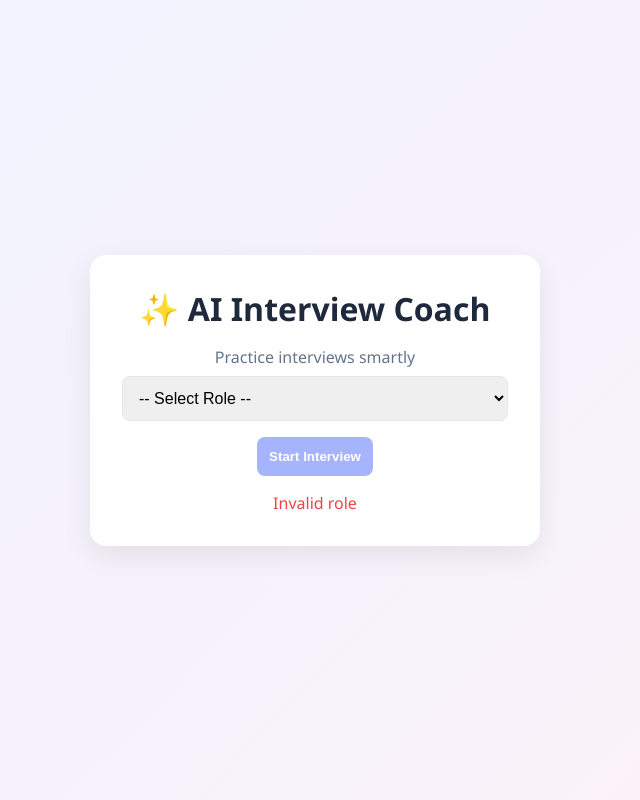
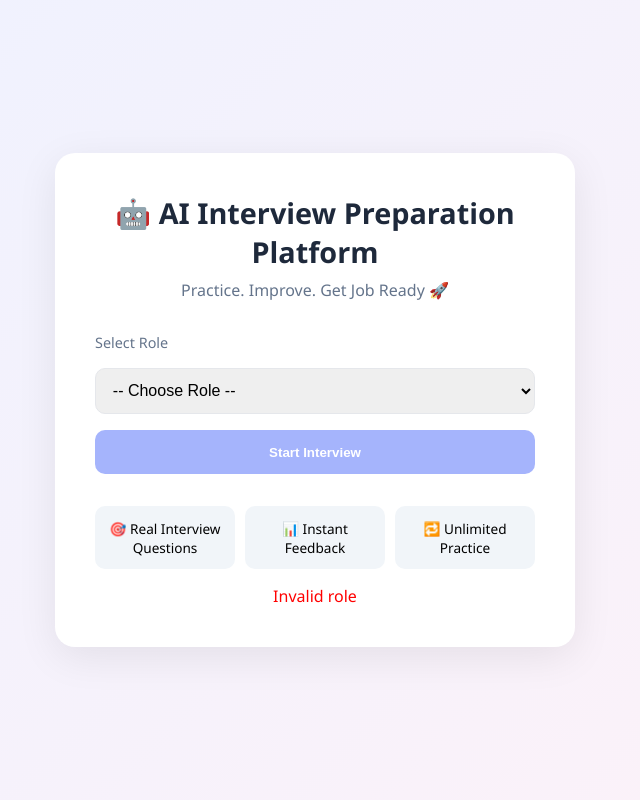
Before and after one commit to swethareddy17/Interview-PreparationPlatform, a Flask app: page /interview in a window 1280 px wide. Shown: the whole page, without its empty margins (325-965 px from the left). Run offline with Flask 3, Linux system fonts and the light colour scheme.

Commit message:
Improved interview UI + added voice input

```diff
--- a/static/style.css
+++ b/static/style.css
@@ -1,14 +1,14 @@
 :root {
     --primary: #a5b4fc;
     --primary-dark: #818cf8;
-    --bg: #f8fafc;
+    --bg: #f9fafb;
     --card: #ffffff;
     --text: #1e293b;
     --muted: #64748b;
-    --border: #e2e8f0;
+    --border: #e5e7eb;
 }
 
-/* Reset */
+/* RESET */
 * {
     margin: 0;
     padding: 0;
@@ -24,49 +24,63 @@ body {
     justify-content: center;
 }
 
-/* Card */
+/* MAIN CARD */
 .container {
     background: var(--card);
-    padding: 2rem;
+    padding: 2.5rem;
     width: 100%;
-    max-width: 450px;
-    border-radius: 16px;
-    box-shadow: 0 10px 30px rgba(0,0,0,0.08);
+    max-width: 520px;
+    border-radius: 20px;
+    box-shadow: 0 10px 40px rgba(0,0,0,0.08);
     text-align: center;
     animation: fadeIn 0.5s ease;
 }
 
-/* Headings */
-h1, h2 {
+/* HEADINGS */
+h1 {
+    font-size: 1.8rem;
     color: var(--text);
-    margin-bottom: 1rem;
+    margin-bottom: 0.5rem;
 }
 
-/* Inputs */
-input, select, textarea {
-    width: 100%;
-    padding: 0.75rem;
-    border-radius: 8px;
+.subtitle {
+    color: var(--muted);
+    margin-bottom: 2rem;
+}
+
+/* FORM */
+form {
+    display: flex;
+    flex-direction: column;
+    gap: 1rem;
+}
+
+label {
+    text-align: left;
+    font-size: 0.9rem;
+    color: var(--muted);
+}
+
+/* INPUTS */
+select {
+    padding: 0.8rem;
+    border-radius: 10px;
     border: 1px solid var(--border);
     font-size: 1rem;
-    margin-top: 0.5rem;
     outline: none;
-    transition: 0.2s;
 }
 
-input:focus, select:focus, textarea:focus {
-    border-color: var(--primary-dark);
-    box-shadow: 0 0 0 2px rgba(165,180,252,0.3);
+select:focus {
+    border-color: var(--primary);
 }
 
-/* Buttons */
+/* BUTTON */
 button {
-    margin-top: 1rem;
-    padding: 0.75rem;
+    padding: 0.9rem;
     border: none;
-    border-radius: 8px;
+    border-radius: 10px;
     background: var(--primary);
-    color: #fff;
+    color: white;
     font-weight: 600;
     cursor: pointer;
     transition: 0.2s;
@@ -76,46 +90,74 @@ button:hover {
     background: var(--primary-dark);
 }
 
-/* Quit button */
-.quit {
-    background: #fca5a5;
+/* FEATURES */
+.features {
+    margin-top: 2rem;
+    display: flex;
+    gap: 10px;
+    justify-content: space-between;
 }
 
-.quit:hover {
-    background: #ef4444;
+.card {
+    background: #f1f5f9;
+    padding: 0.8rem;
+    border-radius: 10px;
+    font-size: 0.85rem;
+    flex: 1;
 }
 
-/* Question */
-.question {
-    font-size: 1.1rem;
-    margin: 1rem 0;
-    color: var(--text);
+/* ERROR */
+.error {
+    margin-top: 1rem;
+    color: red;
 }
 
-/* Feedback */
-.feedback {
-    margin-top: 1rem;
+/* ANIMATION */
+@keyframes fadeIn {
+    from {opacity: 0; transform: translateY(10px);}
+    to {opacity: 1; transform: translateY(0);}
+}
+/* QUESTION CARD */
+.question-card {
+    background: #eef2ff;
     padding: 1rem;
-    background: #f1f5f9;
-    border-radius: 8px;
-    color: var(--text);
+    border-radius: 12px;
+    margin-bottom: 1rem;
+    font-weight: 500;
 }
 
-/* Error */
-.error {
-    margin-top: 1rem;
-    color: #ef4444;
+/* TEXTAREA */
+textarea {
+    min-height: 120px;
+    resize: none;
 }
 
-/* Buttons row */
+/* VOICE BUTTON */
+.voice-btn {
+    background: #fbcfe8;
+    color: #9d174d;
+}
+
+.voice-btn:hover {
+    background: #f472b6;
+    color: white;
+}
+
+/* FEEDBACK CARD */
+.feedback-card {
+    margin-top: 1rem;
+    background: #f1f5f9;
+    padding: 1rem;
+    border-radius: 12px;
+}
+
+/* BUTTON GROUP */
 .actions {
     display: flex;
-    justify-content: space-between;
     gap: 10px;
+    margin-top: 1rem;
 }
 
-/* Animation */
-@keyframes fadeIn {
-    from { opacity: 0; transform: translateY(10px); }
-    to { opacity: 1; transform: translateY(0); }
+.actions button {
+    width: 100%;
 }
--- a/templates/index.html
+++ b/templates/index.html
@@ -1,33 +1,45 @@
 <!DOCTYPE html>
 <html>
 <head>
-    <title>AI Interview</title>
+    <title>AI Interview Preparation Platform</title>
     <link rel="stylesheet" href="{{ url_for('static', filename='style.css') }}">
 </head>
 
 <body>
 
 <div class="container">
-    <h1>✨ AI Interview Coach</h1>
-    <p style="color:#64748b;">Practice interviews smartly</p>
 
+    <!-- HEADER -->
+    <h1>🤖 AI Interview Preparation Platform</h1>
+    <p class="subtitle">Practice. Improve. Get Job Ready 🚀</p>
+
+    <!-- ROLE SELECTION -->
     <form method="POST">
 
-        <!-- ROLE DROPDOWN -->
+        <label>Select Role</label>
+
         <select name="role" required>
-            <option value="">-- Select Role --</option>
-            <option value="python">🐍 Python</option>
-            <option value="java">☕ Java</option>
-            <option value="web">🌐 Web Development</option>
+            <option value="">-- Choose Role --</option>
+            <option value="python">🐍 Python Developer</option>
+            <option value="java">☕ Java Developer</option>
+            <option value="web">🌐 Web Developer</option>
             <option value="data_scientist">📊 Data Scientist</option>
         </select>
 
         <button type="submit">Start Interview</button>
     </form>
 
+    <!-- FEATURES SECTION -->
+    <div class="features">
+        <div class="card">🎯 Real Interview Questions</div>
+        <div class="card">📊 Instant Feedback</div>
+        <div class="card">🔁 Unlimited Practice</div>
+    </div>
+
     {% if error %}
         <p class="error">{{ error }}</p>
     {% endif %}
+
 </div>
 
 </body>
```
Also changed, not shown: results.json (+10 -0 lines), templates/interview.html (+44 -8 lines), templates/result.html (+9 -4 lines).
